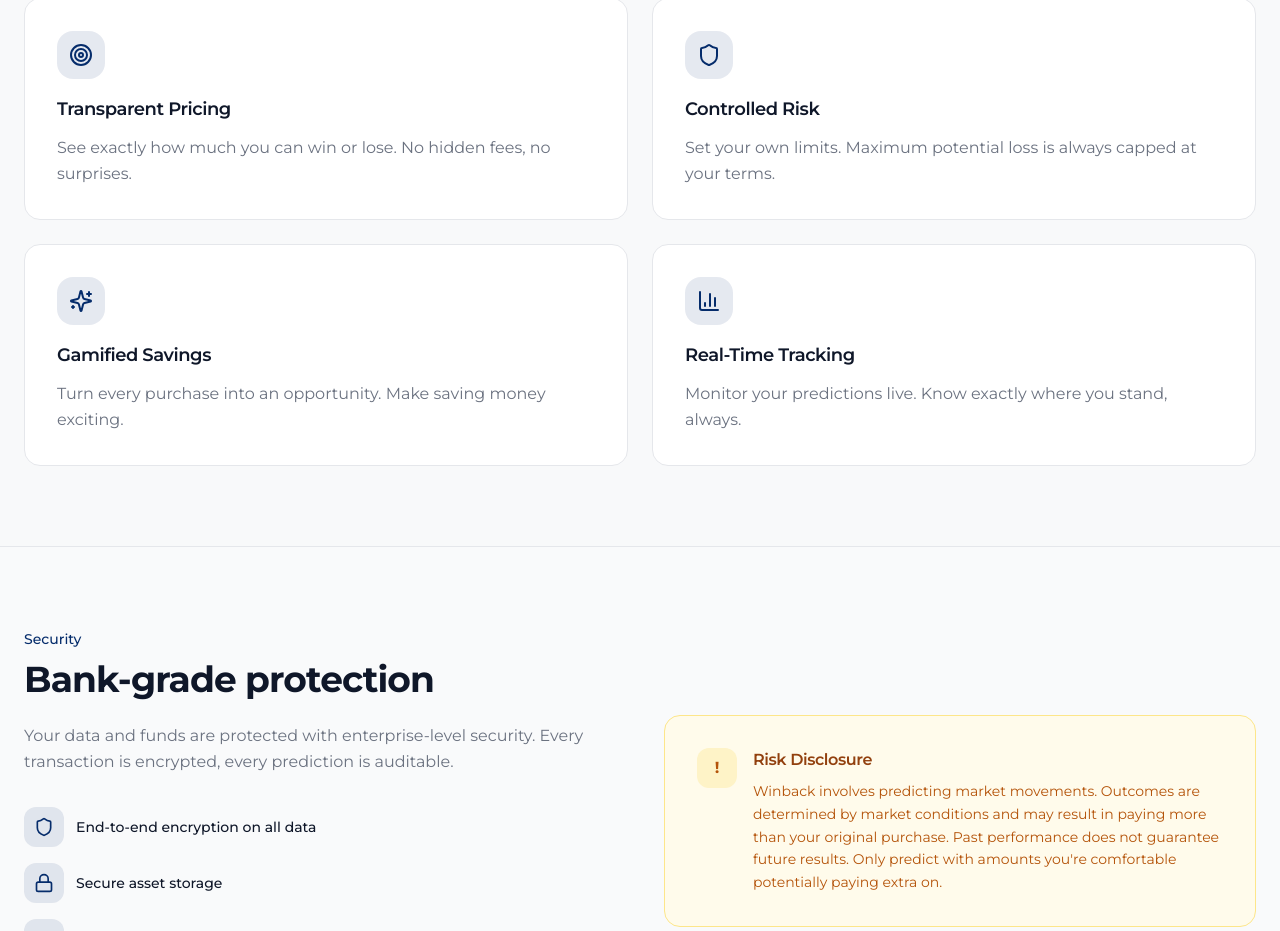
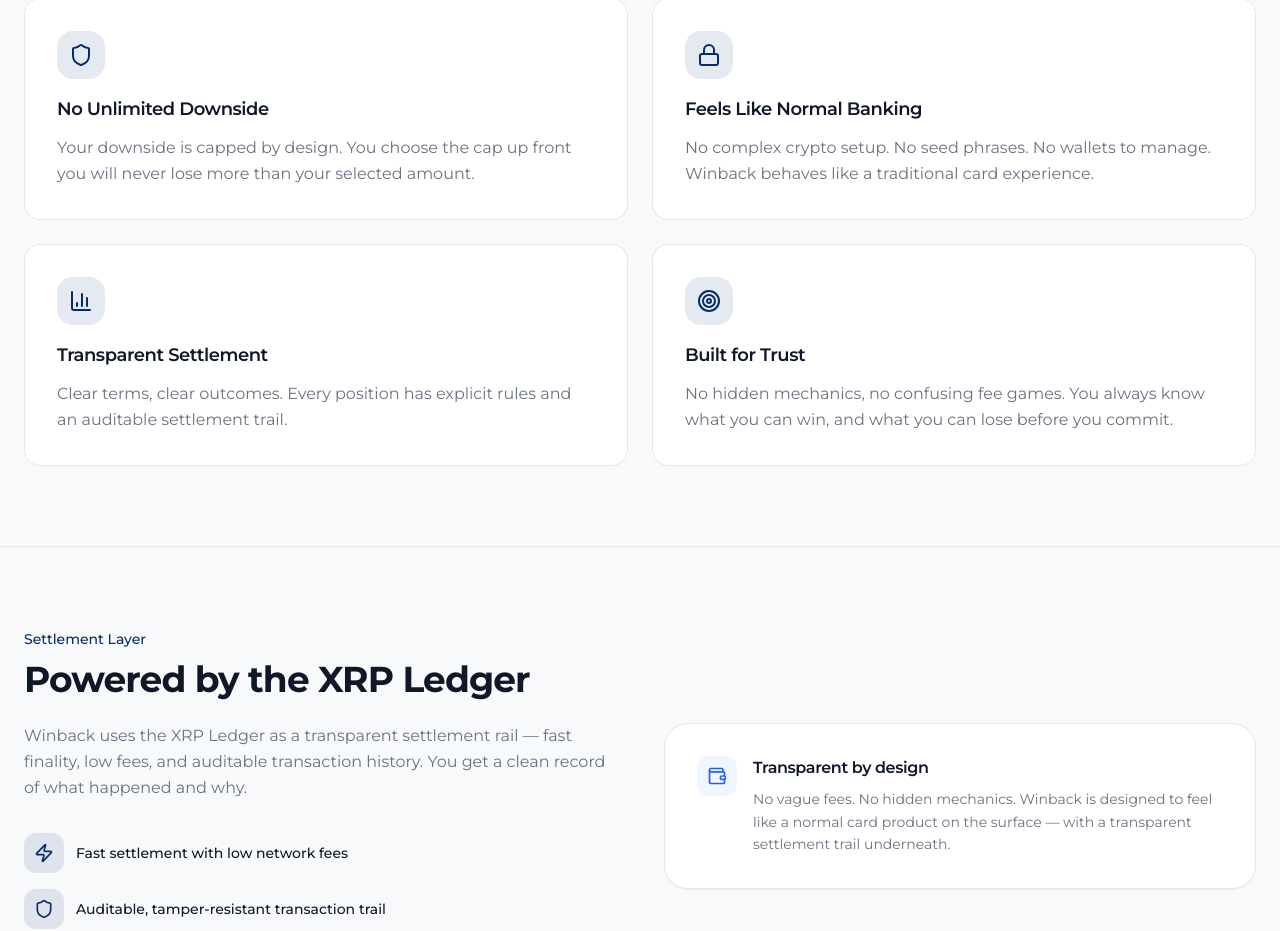
Before and after one commit to mpupat/tartanhacks-2026, a React (Vite) app in the folder UI/credit-futures-main/: page / in a window 1280 px wide. Shown: the part 1848-2779 px from the top of the page. Built offline with nearby package versions, Linux system fonts and the light colour scheme; the HTML template or start-up script is replaced by a standard one.

Commit message:
My UI updates for How It Works image

```diff
--- a/UI/credit-futures-main/src/pages/Home.tsx
+++ b/UI/credit-futures-main/src/pages/Home.tsx
@@ -24,7 +24,6 @@ const NAV_LINKS = [
   { label: 'Product', href: '#product' },
   { label: 'How It Works', href: '#how-it-works' },
   { label: 'Security', href: '#security' },
-  { label: 'Pricing', href: '#pricing' },
   { label: 'FAQ', href: '#faq' },
 ];
 
@@ -68,26 +67,27 @@ const STEPS = [
 
 const DIFFERENTIATORS = [
   {
-    title: 'Transparent Pricing',
-    description: 'See exactly how much you can win or lose. No hidden fees, no surprises.',
-    icon: Target,
-  },
-  {
-    title: 'Controlled Risk',
-    description: 'Set your own limits. Maximum potential loss is always capped at your terms.',
+    title: 'No Unlimited Downside',
+    description: 'Your downside is capped by design. You choose the cap up front  you will never lose more than your selected amount.',
     icon: Shield,
   },
   {
-    title: 'Gamified Savings',
-    description: 'Turn every purchase into an opportunity. Make saving money exciting.',
-    icon: Sparkles,
+    title: 'Feels Like Normal Banking',
+    description: 'No complex crypto setup. No seed phrases. No wallets to manage. Winback behaves like a traditional card experience.',
+    icon: Lock,
   },
   {
-    title: 'Real-Time Tracking',
-    description: 'Monitor your predictions live. Know exactly where you stand, always.',
+    title: 'Transparent Settlement',
+    description: 'Clear terms, clear outcomes. Every position has explicit rules and an auditable settlement trail.',
     icon: BarChart3,
   },
+  {
+    title: 'Built for Trust',
+    description: 'No hidden mechanics, no confusing fee games. You always know what you can win, and what you can lose before you commit.',
+    icon: Target,
+  },
 ];
+
 
 const PRICING_TIERS = [
   {
@@ -141,8 +141,9 @@ const PRICING_TIERS = [
 const FAQS = [
   {
     question: 'How does the prediction affect my payment?',
-    answer: 'If you predict correctly, you receive cashback on your purchase. If your prediction is wrong, you pay a small premium. The maximum premium is always capped at the limit you set.',
+    answer: 'If you predict correctly, you earn extra cashback on your purchase. If your prediction is wrong, your loss is capped to your selected cashback amount — you never lose more than what you set.',
   },
+
   {
     question: 'What happens if I reach my limit?',
     answer: 'Your prediction automatically settles at your set limit. You\'ll never pay more than your maximum downside setting.',
@@ -389,6 +390,56 @@ export default function Home() {
         </div>
       </section>
 
+      {/* XRP Ledger */}
+      <section id="xrpl" className="py-20 border-t border-border bg-muted/30">
+        <div className="container">
+          <div className="grid lg:grid-cols-2 gap-12 items-center">
+            <div>
+              <span className="text-sm font-medium text-primary">Settlement Layer</span>
+              <h2 className="text-3xl md:text-4xl font-bold mt-2 tracking-tight mb-6">
+                Powered by the XRP Ledger
+              </h2>
+              <p className="text-muted-foreground mb-8 leading-relaxed">
+                Winback uses the XRP Ledger as a transparent settlement rail — fast finality, low fees,
+                and auditable transaction history. You get a clean record of what happened and why.
+              </p>
+
+              <div className="space-y-4">
+                {[
+                  { icon: Zap, text: 'Fast settlement with low network fees' },
+                  { icon: Shield, text: 'Auditable, tamper-resistant transaction trail' },
+                  { icon: BarChart3, text: 'Transparent execution and settlement reporting' },
+                ].map((item, i) => (
+                  <div key={i} className="flex items-center gap-3">
+                    <div className="w-10 h-10 rounded-lg bg-primary/10 flex items-center justify-center">
+                      <item.icon className="w-5 h-5 text-primary" />
+                    </div>
+                    <span className="text-sm font-medium">{item.text}</span>
+                  </div>
+                ))}
+              </div>
+            </div>
+
+            <div className="bg-white border border-border rounded-2xl p-8 shadow-sm">
+              <div className="flex items-start gap-4">
+                <div className="w-10 h-10 rounded-lg bg-blue-50 flex items-center justify-center flex-shrink-0">
+                  <Wallet className="w-5 h-5 text-blue-600" />
+                </div>
+                <div>
+                  <h3 className="font-semibold mb-2">Transparent by design</h3>
+                  <p className="text-sm text-muted-foreground leading-relaxed">
+                    No vague fees. No hidden mechanics. Winback is designed to feel like a normal card
+                    product on the surface — with a transparent settlement trail underneath.
+                  </p>
+                </div>
+              </div>
+            </div>
+          </div>
+        </div>
+      </section>
+
+
+
       {/* Security */}
       <section id="security" className="py-20 border-t border-border">
         <div className="container">
@@ -441,7 +492,7 @@ export default function Home() {
       </section>
 
       {/* Pricing */}
-      <section id="pricing" className="py-20 border-t border-border bg-muted/30">
+      {/* <section id="pricing" className="py-20 border-t border-border bg-muted/30">
         <div className="container">
           <div className="text-center mb-16">
             <span className="text-sm font-medium text-primary">Pricing</span>
@@ -496,7 +547,7 @@ export default function Home() {
             ))}
           </div>
         </div>
-      </section>
+      </section> */}
 
       {/* FAQ */}
       <section id="faq" className="py-20 border-t border-border">
```
Also changed, not shown: 1 other file (tests, documents, lock files or other folders).
